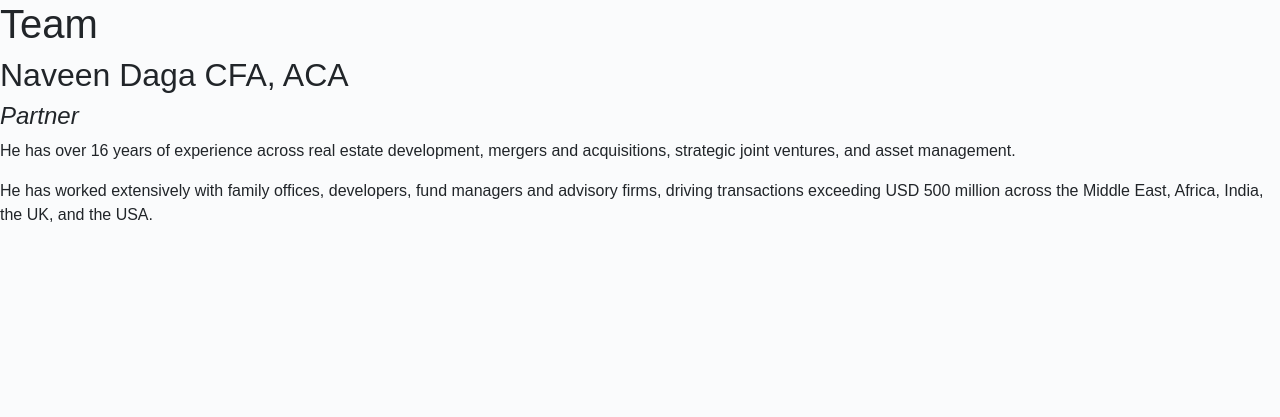
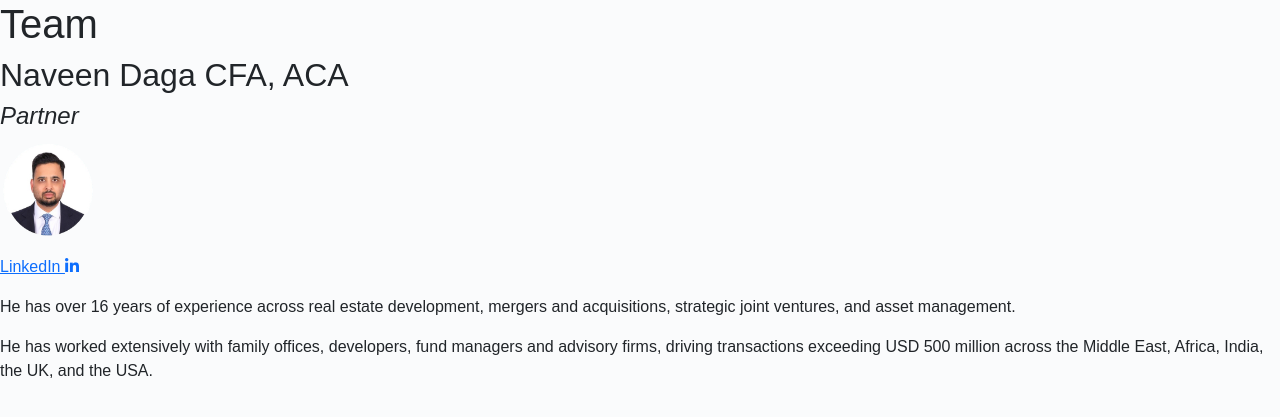
Before and after one commit to ashish161/naveen, a Jekyll site: the page built from _sections/03-team.md, in a window 1280 px wide. Shown: the top 417 px of the page. Built offline with Jekyll 4.4.1, drawn with Linux system fonts in a browser that asks for light colours.

```diff
--- a/_sections/03-team.md
+++ b/_sections/03-team.md
@@ -11,11 +12,11 @@
 ##  Naveen Daga CFA, ACA
 #### _Partner_
 
-<!-- <img src="{{ '/assets/images/headshot.png' | relative_url }}" alt="Site Logo" height="100px" width="100px">
+ <img src="{{ '/assets/images/headshot.png' | relative_url }}" alt="Site Logo" height="100px" width="100px">
 
 <a href="https://www.linkedin.com/in/navindaga/" target="_blank" aria-label="LinkedIn">LinkedIn
   <i class="fab fa-linkedin-in"/></a>
-  -->
+
 
 He has over 16 years of experience across real estate development, mergers and acquisitions, strategic joint ventures, and asset management.
 
```
Also changed, not shown: other parts of _sections/03-team.md (+1 -0 lines), 3 other files.
